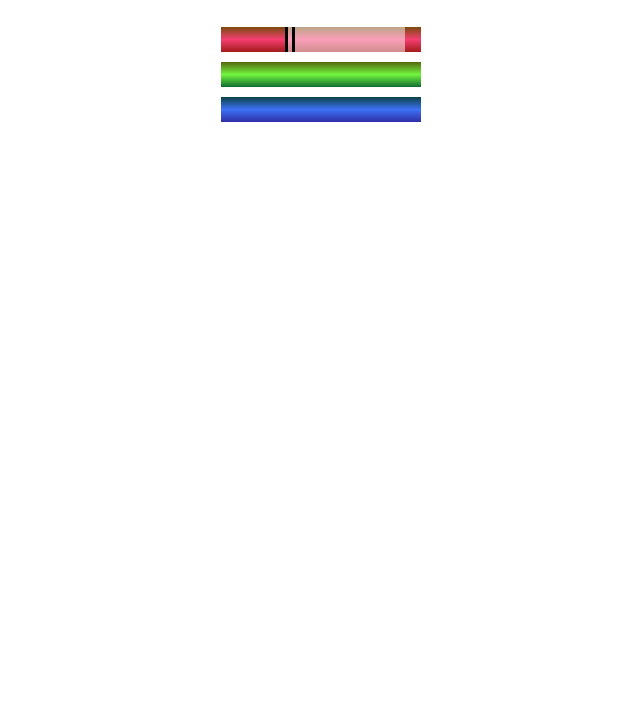
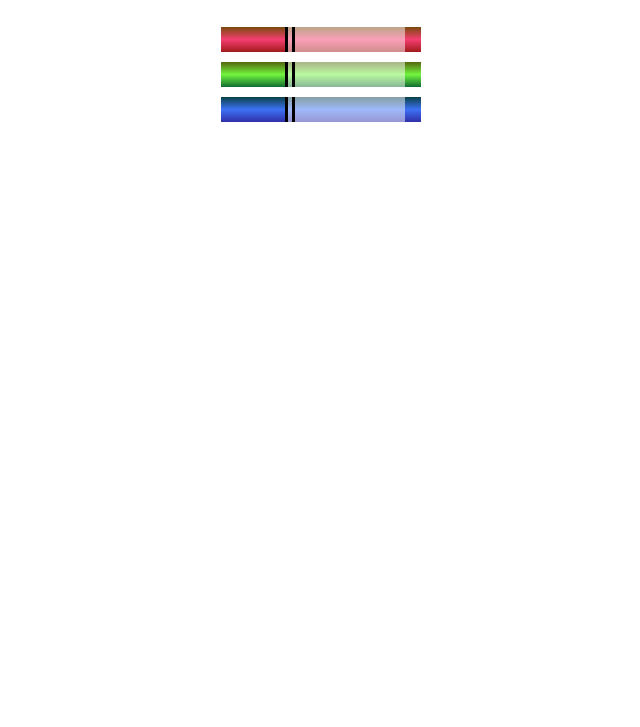
Before and after one commit to wakamol3/freeCodeCamp-fullstack-cert, a plain HTML site: page CSS/Colored Markers (using DIVS as styling)/index.html in a window 1280 px wide. Shown: the part 73-800 px from the top of the page, without its empty margins (319-959 px from the left). Drawn offline with Linux system fonts and the light colour scheme.

Commit message:
copied 'cap' and 'sleeve' to green and blue markers

```diff
--- a/CSS/Colored Markers (using DIVS as styling)/index.html
+++ b/CSS/Colored Markers (using DIVS as styling)/index.html
@@ -13,8 +13,14 @@
         <div class="cap"></div>
         <div class="sleeve"></div>
       </div>
-      <div class="marker green"></div>
-      <div class="marker blue"></div>
+      <div class="marker green">
+        <div class="cap"></div>
+        <div class="sleeve"></div>
+      </div>
+      <div class="marker blue">
+        <div class="cap"></div>
+        <div class="sleeve"></div>
+      </div>
     </div>
   </body>
 </html>
```
